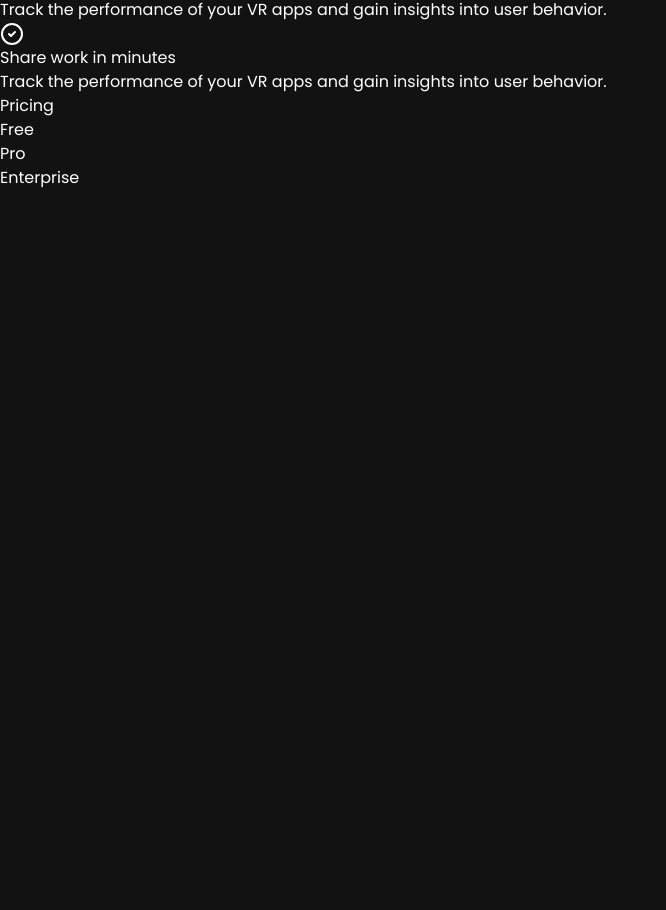
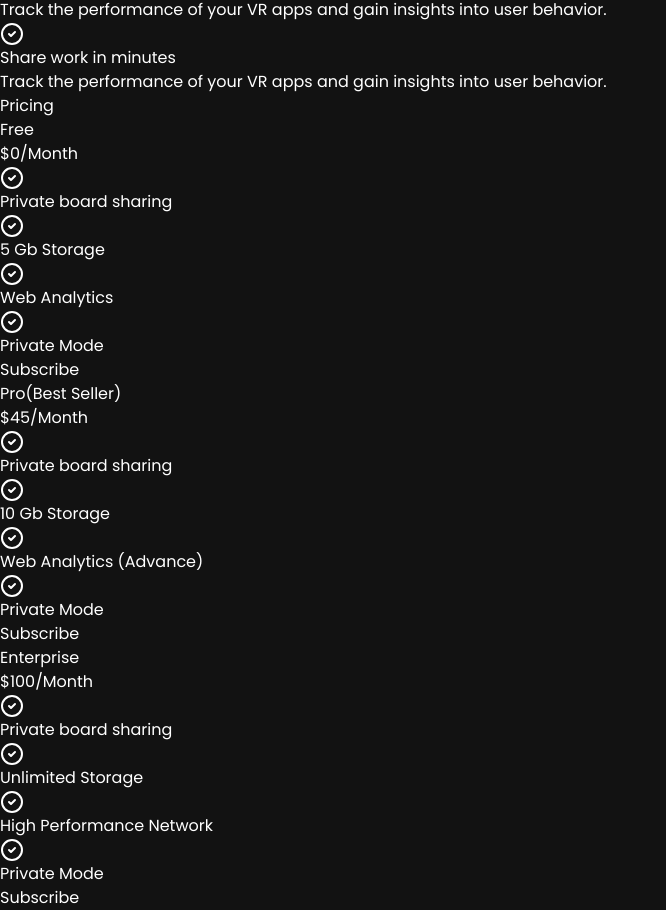
Before and after one commit to ionutpetru4046/landing-page, a React (Vite) app: page / in a window 1280 px wide. Shown: the part 3049-3959 px from the top of the page, without its empty margins (0-666 px from the left). Before the commit the page ends 3239 px from the top, so only its background shows below. Built offline with nearby package versions, Linux system fonts and the light colour scheme.

Commit message:
pricing section finished

```diff
--- a/src/components/Pricing.jsx
+++ b/src/components/Pricing.jsx
@@ -11,7 +11,29 @@ const Pricing = () => {
             {pricingOptions.map((option, index) => (
                 <div key={index} className="w-full sm:h-1/2 lg:w-1/3 p-2">
                     <div className="p-10 border border-neutral-700 rounded-xl">
-                        <p>{option.title}</p>
+                        <p className="text-4xl mb-8">
+                            {option.title}
+                            {option.title === "Pro" && <span className="bg-gradient-to-r from-orange-500 to bg-red-400 text-transparent
+                             bg-clip-text text-xl mb-4 ml-2">
+                            (Best Seller)
+                            </span>}
+                        </p>
+                        <p className="mb-8">
+                            <span className="text-5xl mt-6 mr-2">{option.price}</span>
+                            <span className="text-neutral-400 tracking-tight">/Month</span>
+                        </p>
+                        <ul>
+                            {option.features.map((feature, index) => (
+                                <li key={index} className="mt-8 flex items-center">
+                                    <CheckCircle2 />
+                                    <span className="ml-2">{feature}</span>
+                                </li>
+                            ))}
+                        </ul>
+                        <a href="#" className="inline-flex justify-center items-center text-center
+                        w-full h-12 p-5 mt-20 tracking-tight text-xl hover:bg-orange-700
+                        border border-orange-900 rounded-lg transition duration-200">
+                            Subscribe</a>
                     </div>
                 </div>
             ))}
--- a/src/constants/index.jsx
+++ b/src/constants/index.jsx
@@ -133,7 +133,7 @@ export const pricingOptions = [
   },
   {
     title: "Pro",
-    price: "$25",
+    price: "$45",
     features: [
       "Private board sharing",
       "10 Gb Storage",
@@ -143,7 +143,7 @@ export const pricingOptions = [
   },
   {
     title: "Enterprise",
-    price: "$65",
+    price: "$100",
     features: [
       "Private board sharing",
       "Unlimited Storage",
```
